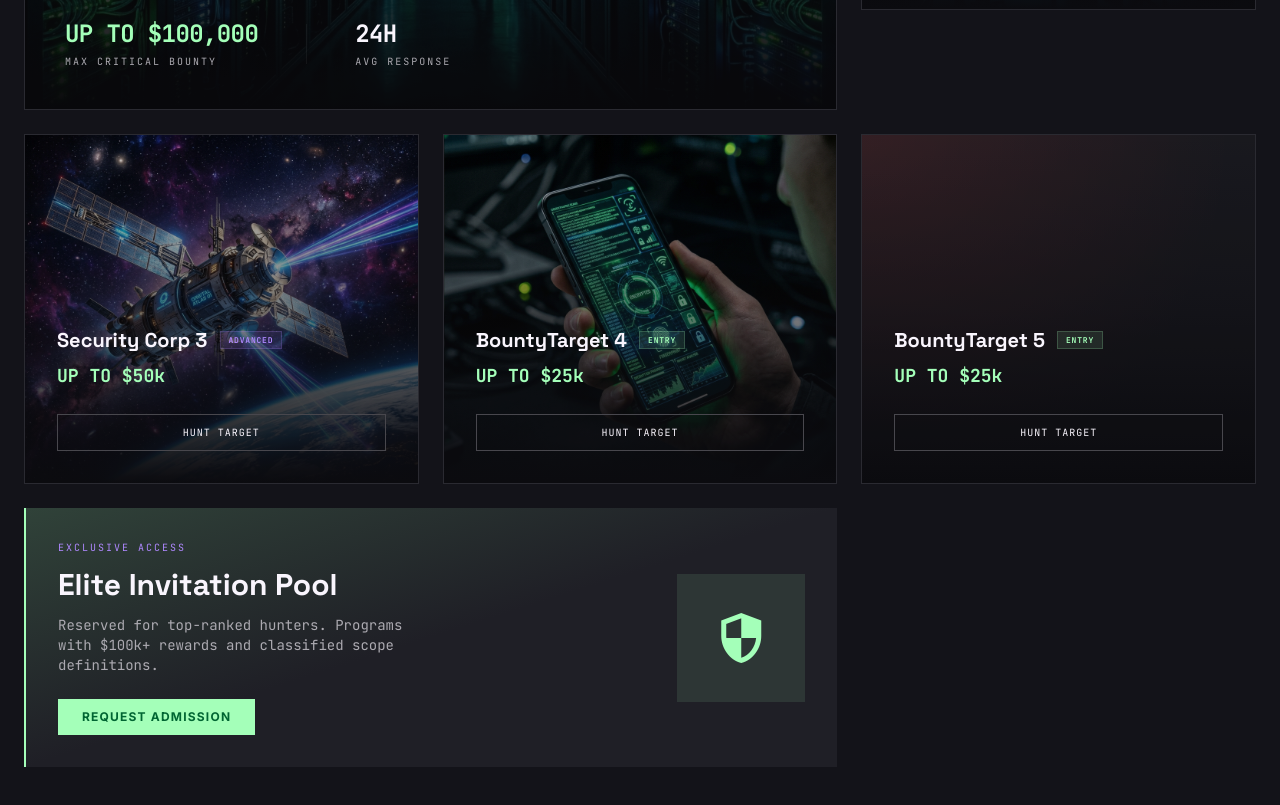
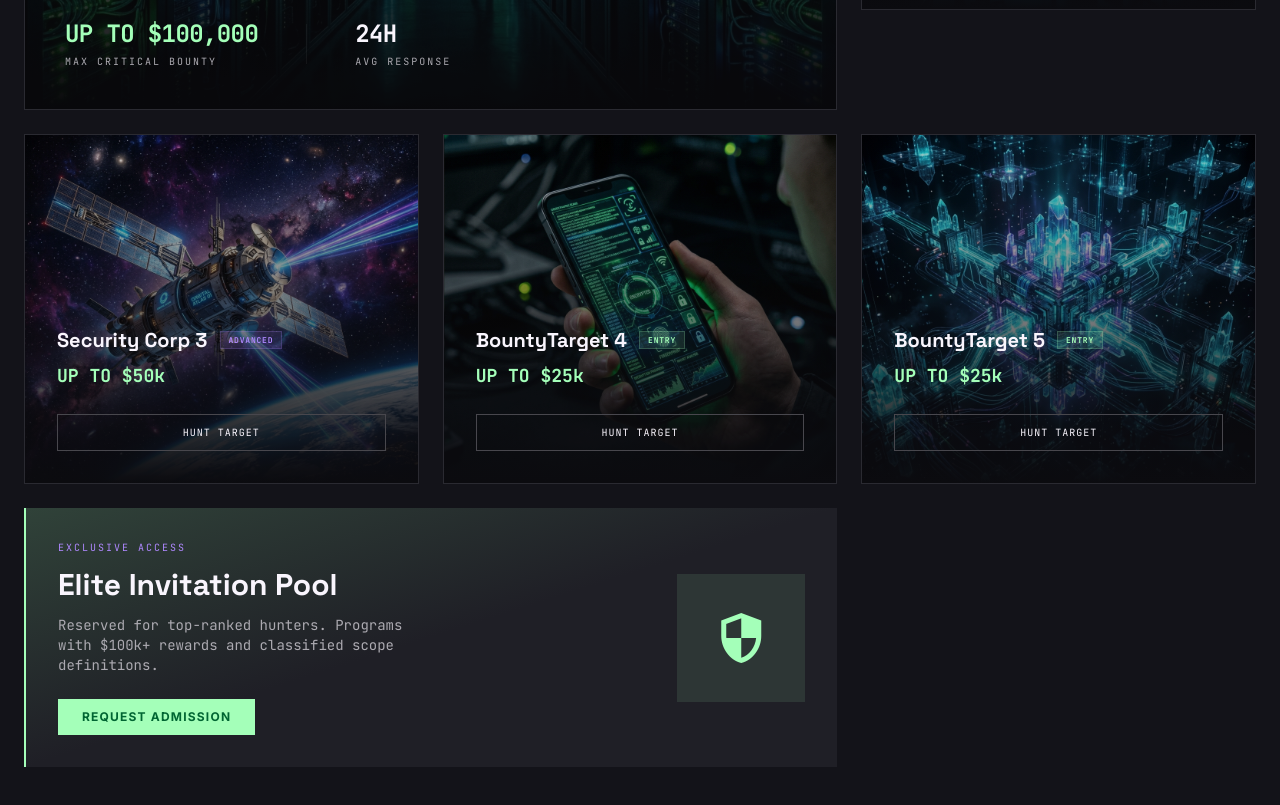
Before and after one commit to ramanverse/BugArena, a React (Vite) app in the folder bugarena-frontend/: page / in a window 1280 px wide. Shown: the part 1500-2305 px from the top of the page. Built offline with nearby package versions, Linux system fonts and the light colour scheme; no server answers.

Commit message:
feat: add high-quality background for Bounty Target 5

```diff
--- a/bugarena-frontend/src/pages/Landing/LandingPage.jsx
+++ b/bugarena-frontend/src/pages/Landing/LandingPage.jsx
@@ -265,21 +265,12 @@ export default function LandingPage() {
                   key={i + 3}
                   className="h-[350px] relative overflow-hidden bg-surface-container-high group border border-white/5"
                 >
-                  {i === 0 ? (
-                    <div
-                      className="absolute inset-0 bg-cover bg-center transition-transform duration-700 group-hover:scale-110"
-                      style={{
-                        backgroundImage: 'url("/images/landing/bounty-target-4-bg.png")',
-                      }}
-                    />
-                  ) : (
-                    <div
-                      className="absolute inset-0 bg-gradient-to-br from-[#ff5252]/20 via-background to-background transition-transform duration-700 group-hover:scale-110"
-                      style={{
-                        background: 'radial-gradient(circle at top left, rgba(255, 82, 82, 0.15), transparent 70%)',
-                      }}
-                    />
-                  )}
+                  <div
+                    className="absolute inset-0 bg-cover bg-center transition-transform duration-700 group-hover:scale-110"
+                    style={{
+                      backgroundImage: `url("/images/landing/bounty-target-${i + 4}-bg.png")`,
+                    }}
+                  />
                   <div className="absolute inset-0 bg-gradient-to-t from-background via-background/40 to-transparent" />
                   <div className="absolute inset-0 bg-black/20" />
 
```
Also changed, not shown: bugarena-frontend/public/images/landing/bounty-target-5-bg.png (added).
